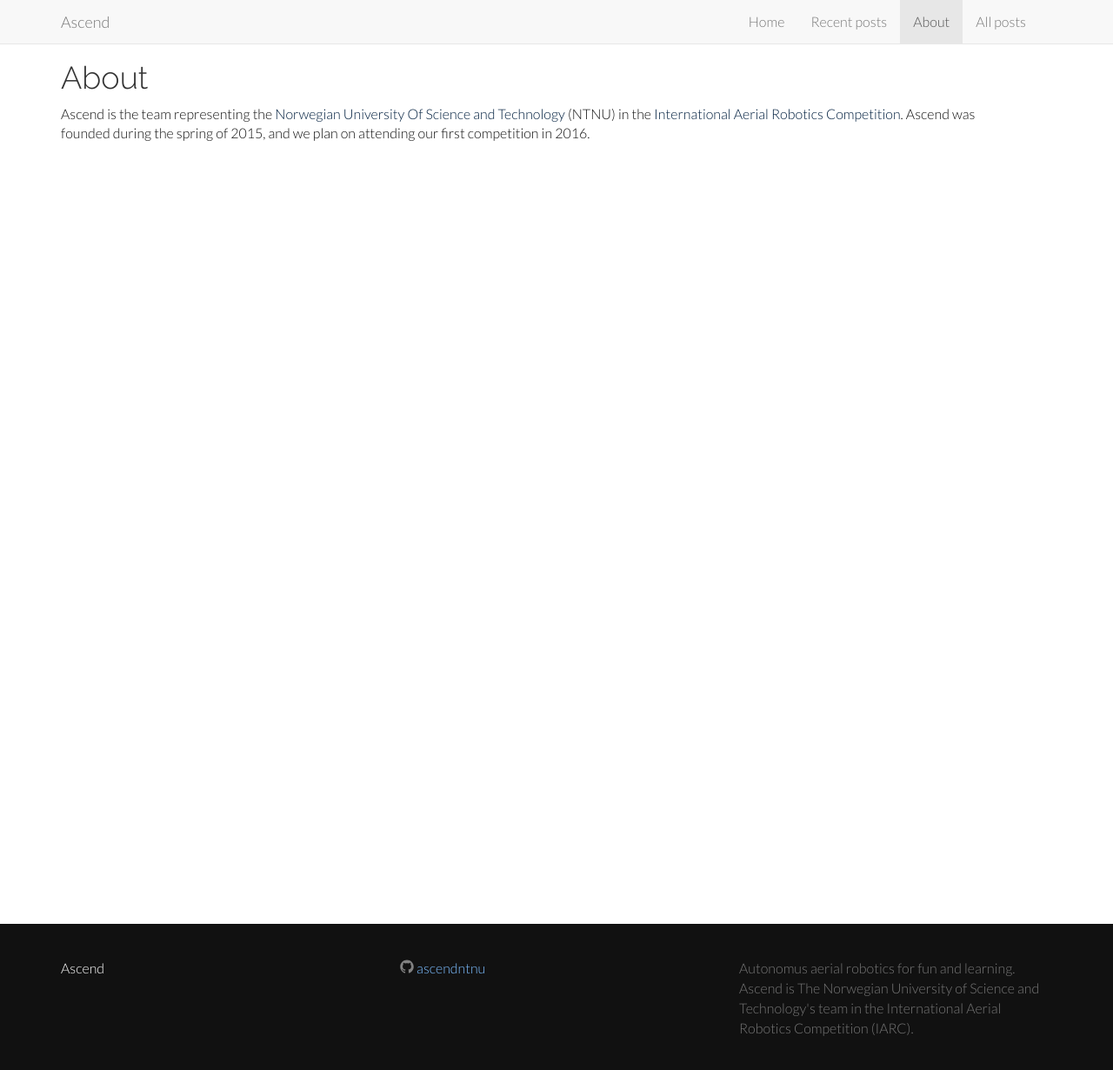
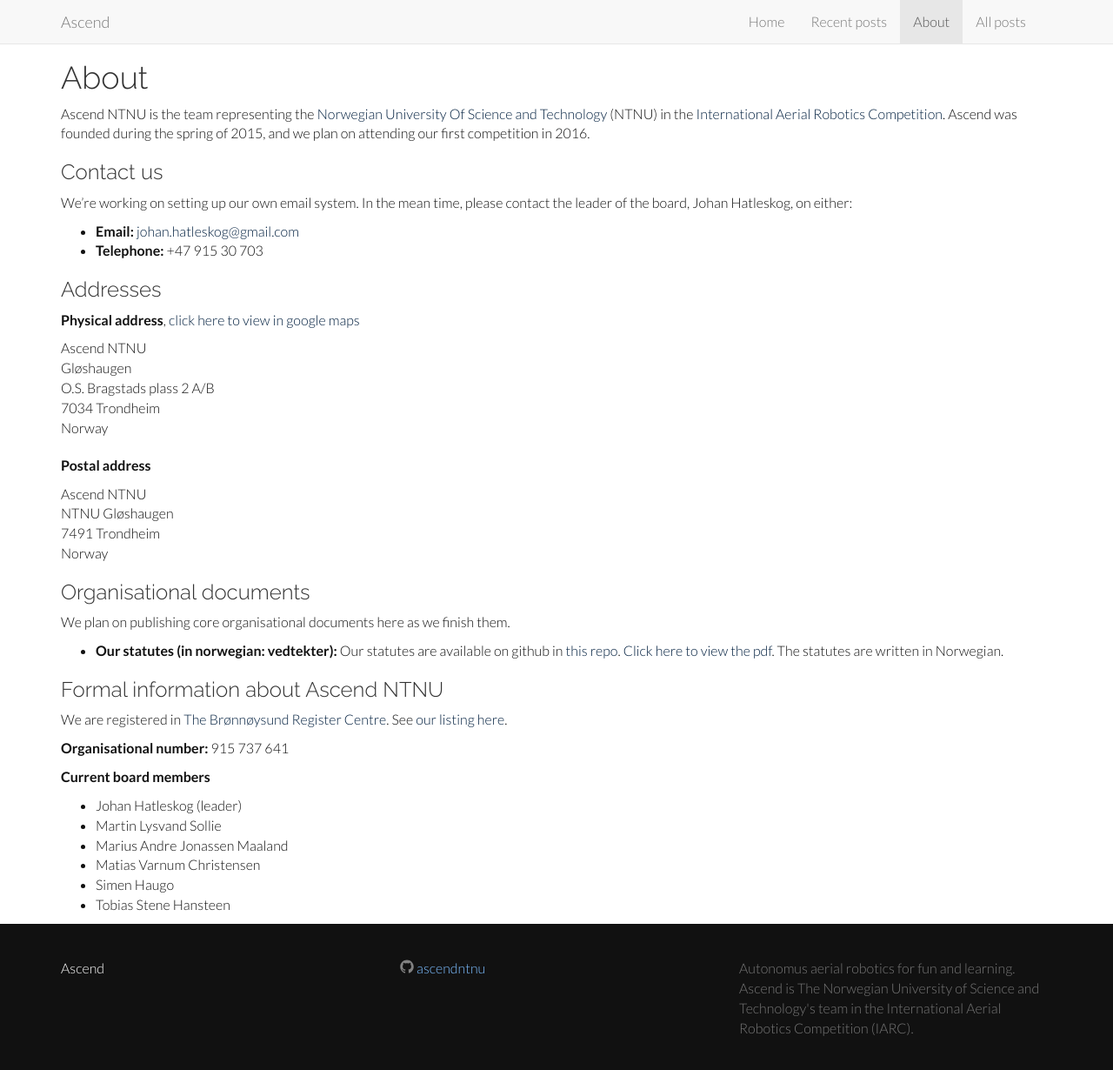
Before and after one commit to AscendNTNU/AscendNTNU.github.io, a Jekyll site: the page built from about.md, in a window 1280 px wide and 1362 px high. Shown: the top 1230 px of the window at 87% size. Built offline with Jekyll 4.4.1, drawn with Linux system fonts in a browser that asks for light colours.

Commit message:
Updated content

```diff
--- a/about.md
+++ b/about.md
@@ -3,7 +3,56 @@
 title: About
 permalink: /about/
 ---
-Ascend is the team representing the [Norwegian University Of Science and Technology][1] (NTNU) in the [International Aerial Robotics Competition][2]. Ascend was founded during the spring of 2015, and we plan on attending our first competition in 2016.
+Ascend NTNU is the team representing the [Norwegian University Of Science and Technology][NTNU] (NTNU) in the [International Aerial Robotics Competition][IARC]. Ascend was founded during the spring of 2015, and we plan on attending our first competition in 2016.
 
-[1]: http://www.ntnu.edu/
-[2]: http://www.aerialroboticscompetition.org/
+###Contact us
+We're working on setting up our own email system. In the mean time, please contact the leader of the board, Johan Hatleskog, on either:
+
+* **Email:** [johan.hatleskog@gmail.com](mailto:johan.hatleskog@gmail.com)
+* **Telephone:** +47 915 30 703
+
+###Addresses
+**Physical address**, [click here to view in google maps][map]
+<!--Bruker HTML-kode i markdown for å kunne address-elementer -->
+<address>
+	Ascend NTNU<br>
+	Gløshaugen<br>
+	O.S. Bragstads plass 2 A/B<br>
+	7034 Trondheim<br>
+	Norway
+</address>
+
+**Postal address**
+<address>
+	Ascend NTNU<br>
+	NTNU Gløshaugen<br>
+	7491 Trondheim<br>
+	Norway
+</address>
+
+###Organisational documents
+We plan on publishing core organisational documents here as we finish them.
+
+-  **Our statutes (in norwegian: vedtekter):** Our statutes are available on github in [this repo][vedtekter-repo]. [Click here to view the pdf][vedtekter-pdf]. The statutes are written in Norwegian.
+
+###Formal information about Ascend NTNU
+We are registered in [The Brønnøysund Register Centre][brreg-en]. See [our listing here][brreg-ascend].
+
+**Organisational number:** 915 737 641
+
+**Current board members**
+
+- Johan Hatleskog (leader)
+- Martin Lysvand Sollie
+- Marius Andre Jonassen Maaland
+- Matias Varnum Christensen
+- Simen Haugo
+- Tobias Stene Hansteen
+
+[NTNU]: http://www.ntnu.edu/
+[IARC]: http://www.aerialroboticscompetition.org/
+[brreg-ascend]: http://w2.brreg.no/enhet/sok/detalj.jsp?orgnr=915737641
+[vedtekter-repo]: https://github.com/AscendNTNU/Vedtekter
+[vedtekter-pdf]: https://github.com/AscendNTNU/Vedtekter/raw/master/vedtekter.pdf
+[brreg-en]: http://www.brreg.no/english/
+[map]: http://maps.google.com/?q=O.+S.+Bragstads+Plass+2,+7034+Trondheim,+Norway
--- a/index.html
+++ b/index.html
@@ -80,9 +80,9 @@
       <div data-sr class="col-lg-4" >
         <div class="align-center">
           <i class="fa fa-tachometer fa-5x"></i>
-          <h4 class="text-bold">Sensory</h4>
+          <h4 class="text-bold">Perception</h4>
           <p>
-            State estimation of the drone and beyond. The sensory group converts sensor input to meaningful information about the drone and its environment.
+            State estimation of the drone and beyond. The perception group converts sensor input to meaningful information about the drone and its environment.
           </p>
         </div>
       </div>
```
